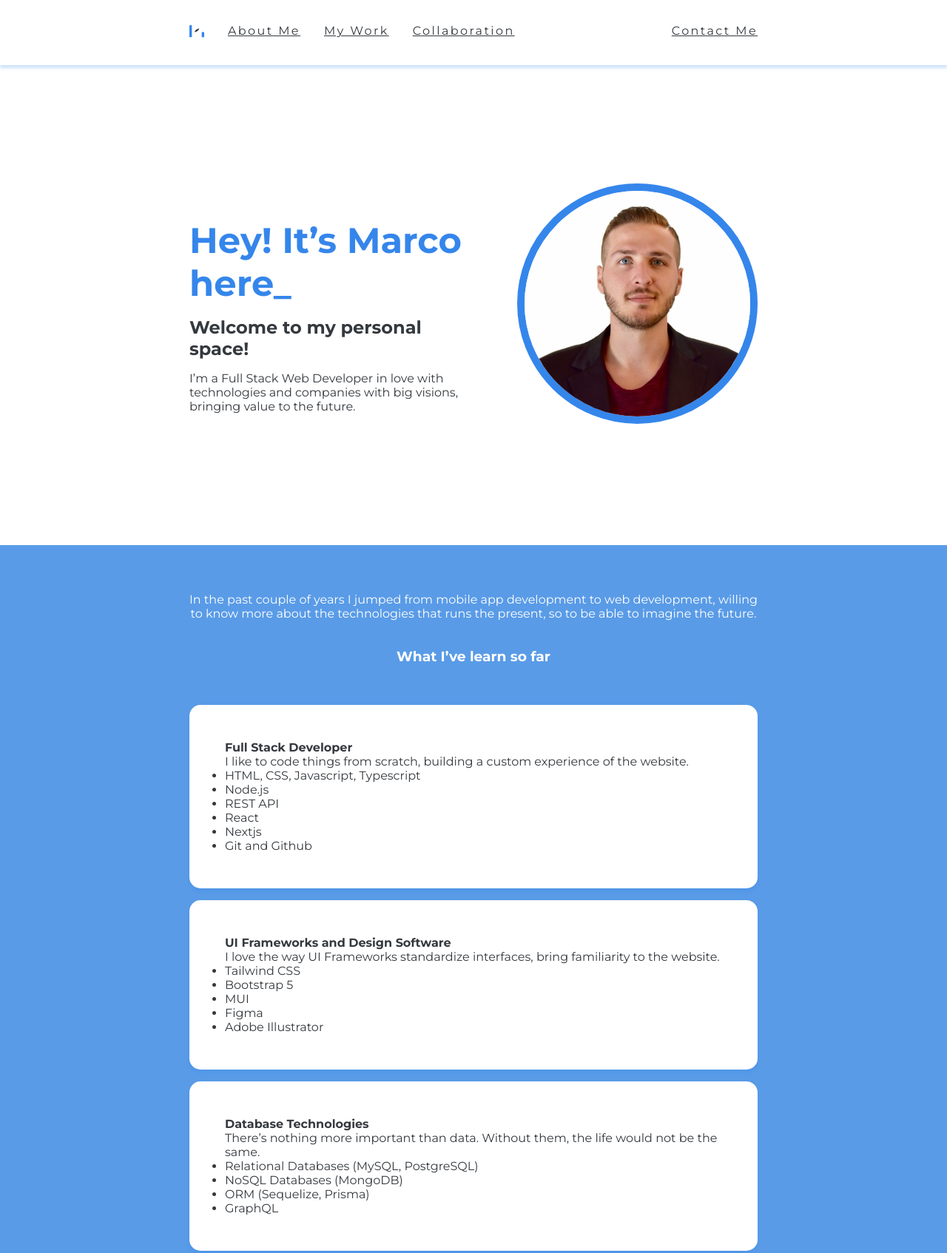
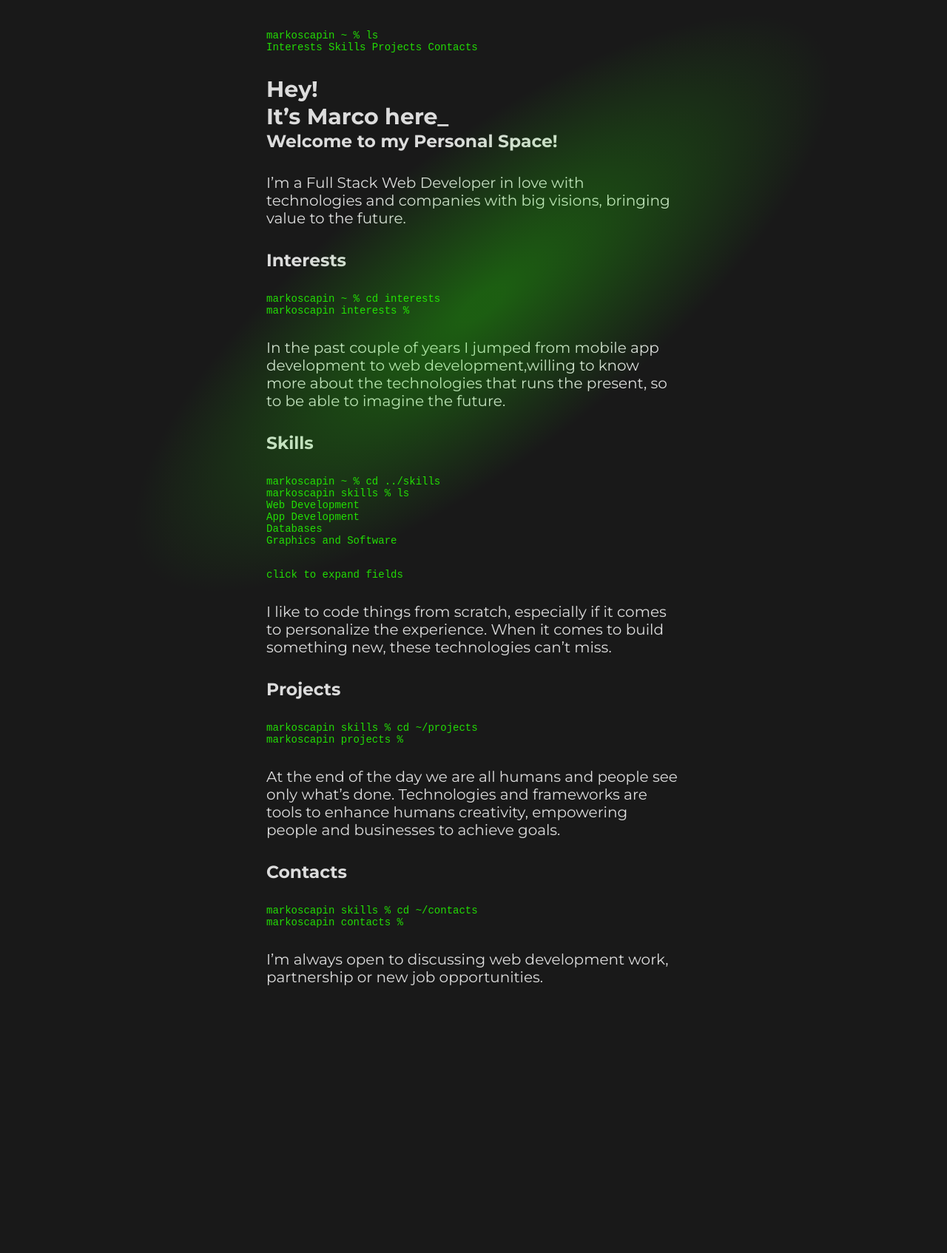
Before and after one commit to markoscapin/personal_website, a plain HTML site: page index.html in a window 1280 px wide. Shown: the top 1694 px of the page at 74% size. After the commit the page ends 1373 px from the top, so only its background shows below. Drawn offline with Linux system fonts and the light colour scheme; a web font is replaced by a local one.

Commit message:
customize html and css for new UI

```diff
--- a/index.html
+++ b/index.html
@@ -16,127 +16,62 @@
 
 </head>
 <body>
-    <nav>
+    <div class="ellipse"></div>
+    <p class="terminal">markoscapin ~ % ls<br/>
+        <a href="#interests">Interests</a>
+        <a href="#skills">Skills</a>
+        <a href="#projects">Projects</a>
+        <a href="#contacts">Contacts</a>
 
-        <div class="page-wrapper flex-row justify-between py-2">
-            <button type="button" id="navbar-button">
-                <img alt="logo" src="./public/logo/light.svg" width="45" height="45">
-            </button>
-            <ul style="width: 100%;">
-                <li id="nav-logo">
-                    <a href="/">
-                        <img alt="logo" src="./public/logo/light.svg" width="20" height="20">
-                    </a>
-                </li>
-                <li><a href="#skills">About Me</a></li>
-                <li><a href="#work">My Work</a></li>
-                <li><a href="#action">Collaboration</a></li>
-                <li class="contact" ><a  href="mailto:markoscapin@gmail.com">Contact Me</a></li>
-            </ul>
+    </p>
+    <article id="intro">
+        <div>
+            <h1>Hey! <br/>It’s Marco here_</h1>
+            <h3>Welcome to my Personal Space!</h3>
+        </div>
+        <p>I’m a Full Stack Web Developer in love with technologies and companies with big visions, bringing value to the future.
+        </p>
+    </article>
+    <article id="interests">
+        <h3>Interests</h3>
+        <p class="terminal">
+            markoscapin ~ % cd interests<br/>
+            markoscapin interests %
+        </p>
+        <p>In the past couple of years I jumped from mobile app development to web development,willing to know more about the technologies that runs the present, so to be able to imagine the future. </p>
+    </article>
+    <article id="skills">
+        <h3>Skills</h3>
+        <p class="terminal">
+            markoscapin ~ % cd ../skills<br/>
+            markoscapin skills % ls <br/>
+            Web Development <br/>
+            App Development <br/>
+            Databases <br/>
+            Graphics and Software <br/>
+        </p>
+        <p class="terminal">
+            click to expand fields
+        </p>
+        <p>I like to code things from scratch, especially if it comes to personalize the experience. When it comes to build something new, these technologies can’t miss.</p>
+    </article>
+    <article id="projects">
+        <h3>Projects</h3>
+        <p class="terminal">
+            markoscapin skills % cd ~/projects<br/>
+            markoscapin projects %  <br/>
+        </p>
+        <p>At the end of the day we are all humans and people see only what’s done. Technologies and frameworks are tools to enhance humans creativity, empowering people and businesses to achieve goals.</p>
+    </article>
+    <article id="contacts">
+        <h3>Contacts</h3>
+        <p class="terminal">
+            markoscapin skills % cd ~/contacts<br/>
+            markoscapin contacts %  <br/>
+        </p>
+        <p>I’m always open to discussing web development work, partnership or new job opportunities.</p>
+    </article>
 
-        </div>
-    </nav>
-    <!-- HERO -->
-    <section id="hero">
-        <div class="page-wrapper flex-row justify-between gap">
-            <div class="flex-col space-y typewriter" style="padding-top: 3rem">
-                <h1 class="type-animate-end highlight-word">Hey! It’s Marco here_</h1>
-                <h2>Welcome to my personal space!</h4>
-                <p>I’m a Full Stack Web Developer in love with technologies and companies with big visions, bringing value to the future.</p>
-            </div>
-            <div id="profile-picture-wrapper">
-                <!-- image -->
-                <img id="profile-picture" width="325" height="325" src="./public/me.JPG" alt="my profile picture"></img>
-            </div>
-        </div>
-    </section>
-
-    <section id="skills">
-        <div class="page-wrapper flex-col space-y py-4">
-            <div class="flex-col items-center">
-                <p style="text-align: center; color: white;" >
-                    In the past couple of years I jumped from mobile app development to web development, willing to know more about the technologies that runs the present, so to be able to imagine the future.
-                </p>
-                <h3 style="color: white; margin: 2em 0">What I’ve learn so far</h3>
-            </div>
-            <div class="card">
-                <h4>Full Stack Developer</h5>
-                <p>I like to code things from scratch, building a custom experience of the website.</p>
-                <ul>
-                    <li>
-                        HTML, CSS, Javascript, Typescript
-                    </li>
-                    <li>Node.js</li>
-                    <li>REST API</li>
-                    <li>React</li>
-                    <li>Nextjs</li>
-                    <li>Git and Github</li>
-                </ul>
-            </div>
-
-            <div class="card">
-                <h4>UI Frameworks and Design Software</h5>
-                <p>I love the way UI Frameworks standardize interfaces, bring familiarity to the website.</p>
-                <ul>
-                    <li>Tailwind CSS</li>
-                    <li>Bootstrap 5</li>
-                    <li>MUI</li>
-                    <li>Figma</li>
-                    <li>Adobe Illustrator</li>
-                </ul>
-            </div>
-
-            <div class="card">
-                <h4>Database Technologies</h5>
-                <p>There’s nothing more important than data. Without them, the life would not be the same.</p>
-                <ul>
-                    <li>Relational Databases (MySQL, PostgreSQL)</li>
-                    <li>NoSQL Databases (MongoDB)</li>
-                    <li>ORM (Sequelize, Prisma)</li>
-                    <li>GraphQL</li>
-                </ul>
-            </div>
-        </div>
-    </section>
-
-    <section id="work">
-        <div class="page-wrapper flex-col space-y" style="padding: 4em 0;">
-            <div class="flex-col items-center">
-                <p style="text-align: center;" >
-                    At the end of the day we are all humans and people see only what’s done. Technologies and frameworks are tools to enhance humans creativity, empowering people and businesses to achieve <span class="highlight-word">goals</span>.
-                </p>
-                <h3 style="margin: 2em 0">Here’s my work</h3>
-            </div>
-            <div class="works-grid">
-                <div class="project-card"></div>
-                <div class="project-card"></div>
-                <div class="project-card"></div>
-                <div class="project-card"></div>
-                <div class="project-card"></div>
-                <div class="project-card"></div>
-            </div>
-
-    </section>
-
-    <section id="action" style="padding: 4em 0;">
-        <div class="page-wrapper flex-col space-y items-center">
-            <h3>Interested in collaborating with me?</h3>
-            <p>I’m always open to discussing web development work, partnership or new job opportunities.</p>
-            <a href="mailto:markoscapin@gmail.com">
-                <button type="button" class="action-button">
-                Let's talk_
-                </button>
-            </a>
-        </div>
-    </section>
     <script src="./src/main.js" type="module"></script>
 </body>
-<footer class="flex-col items-center">
-    <div class="logo-wrapper">
-        <img src="./public/logo/light.svg" width="60" height="60">
-    </div>
-    <div style="padding: 4em 0;">
-        <p style="color: white">All right reserved. Mabe by Marco Scapin</p>
-    </div>
-</footer>
 </html>
--- a/src/main.js
+++ b/src/main.js
@@ -1,23 +1,23 @@
-// IMPORT STATEMENTS
-import * as type from './type.js'
+// // IMPORT STATEMENTS
+// import * as type from './type.js'
 
-// QUERY SELECTORS
-const typewriter = document.querySelector(".typewriter")
-const nav = document.querySelector('nav')
-const navButton = document.querySelector('#navbar-button')
-let open = false
+// // QUERY SELECTORS
+// const typewriter = document.querySelector(".typewriter")
+// const nav = document.querySelector('nav')
+// const navButton = document.querySelector('#navbar-button')
+// let open = false
 
 
-//LISTENERS
-navButton.addEventListener('click', (e)=> {
-    if (open) {
-        nav.querySelector('ul').style.display = 'none'
-        open = !open
-    } else {
-        nav.querySelector('ul').style.display = 'block'
-        open = !open
-    }
-})
+// //LISTENERS
+// navButton.addEventListener('click', (e)=> {
+//     if (open) {
+//         nav.querySelector('ul').style.display = 'none'
+//         open = !open
+//     } else {
+//         nav.querySelector('ul').style.display = 'block'
+//         open = !open
+//     }
+// })
 
-//ANIMATIONS
-type(typewriter,25)
+// //ANIMATIONS
+// type(typewriter,25)
--- a/src/styles.css
+++ b/src/styles.css
@@ -1,14 +1,14 @@
+@import url('https://fonts.googleapis.com/css2?family=Montserrat:ital,wght@0,100;0,200;0,300;0,400;0,500;0,600;0,700;0,800;0,900;1,100;1,200;1,300;1,400;1,500;1,600;1,700;1,800;1,900&family=Nanum+Gothic+Coding&display=swap');
+
 /* VARIABLES */
 
+
+
 :root {
-    --blue-500: #3586EB;
-    --blue-400: #599BE7;
-    --blue-300: #80BCF8;
-    --dark-500: #2B2F34;
-    --dark-400: #34393E;
-    --dark-300: #5C636A;
-    --dark-200: #C8D1D5;
-    --white: #fff
+    --white: rgba(255,255,255,0.85);
+    --terminal-color: rgba(36,255,0,.85);
+    --dark: rgba(0, 0, 0, 0.90)
+
 }
 
 /* TAGS */
@@ -17,9 +17,26 @@
     box-sizing: border-box;
     padding: 0;
     margin: 0;
-    font-family: 'Montserrat', sans-serif;
-    color: var(--dark-400);
 }
+
+body {
+    max-width: 640px;
+    display: flex;
+    flex-direction: column;
+    margin: 1rem auto;
+    border-radius: 15px;
+    position: relative;
+    gap: 1.5rem;
+    padding: 1rem 2rem;
+}
+
+body:hover {
+    z-index: 10;
+    animation: darken ease-in-out 1s;
+    background-color: var(--dark);
+}
+
+
 
 button {
     border: 0;
@@ -28,250 +45,89 @@ button {
 
 html {
     scroll-behavior: smooth;
-}
-nav {
-    background-color: rgba(255, 255, 255, 0.45);
-    backdrop-filter: blur(12px);
-    box-shadow: 0px 4px 4px rgba(53, 134, 235, 0.25);
-    letter-spacing: 0.15rem;
-    position: sticky;
-    top: 0;
+    font-family: 'Montserrat', sans-serif;
+    color: var(--white);
+    font-size: 1.25em;
+    background-color: var(--dark);
+    min-width: 100vw;
+    min-height: 100vh;
 }
 
-nav ul {
-    display: inline-flex;
-    gap: 2em
+.terminal {
+    font-family: 'Nanum Gothic Coding', monospace!important;
+    color: var(--terminal-color)!important;
+    font-size: 14px!important;
 }
 
-nav li {
-    list-style: none;
+.terminal a {
+    font-family: 'Nanum Gothic Coding', monospace!important;
+    color: var(--terminal-color)!important;
+    font-size: 14px!important;
+    font-style: normal;
+    text-decoration: none;
+}
+
+.terminal a:focus-visible {
+    border: none;
+    outline: 0;
+    outline-offset: 0cm;
+    outline-style: none;
+    animation: terminal_focus infinite 0.5s
 
 }
 
-ul li a:hover {
-    color: var(--blue-500);
-}
-
-h1 {
-    font-size: 3em;
-}
-
-footer {
-    background-color: var(--dark-300);
-
+article {
+    display: flex;
+    flex-direction: column;
+    gap: 1.5rem;
 }
 
 
-/* IDS */
-#hero {
-    margin: 10em 0
+.ellipse {
+    position: absolute;
+    width: 409.12px;
+    height: 1156.65px;
+    left: 20%;
+    top: -188px;
+    overflow: hidden;
+    background: radial-gradient(50% 50% at 50% 50%, rgba(36, 255, 0, 0.3) 5.73%, rgba(36, 255, 0, 0) 100%);
+    mix-blend-mode: normal;
+    transform: rotate(51.96deg);
+
+    /* Inside auto layout */
+
+    flex: none;
+    order: 26;
+    flex-grow: 0;
+    z-index: 26;
 }
 
-#profile-picture {
-    border-radius: 100%;
-    border: 10px solid var(--blue-500)
-}
-
-#skills {
-    background-color: var(--blue-400);
-}
-
-#navbar-button {
-    display: none;
-}
-
-
-/* CLASSES */
-.contact:hover {
-    color: var(--blue-500);
-}
-
-.contact {
-    margin-left: auto;
-}
-
-.logo-wrapper {
-    margin: 2rem 0 1rem;
-    padding: 1rem;
-    border-radius: 100%;
-    background-color: var(--white);
-}
-
-.gap {
-    gap: 4rem;
-}
-
-.py-2 {
-    padding: 2em 0;
-}
-
-.py-4 {
-    padding: 4em 0;
-}
-
-.page-wrapper {
-    max-width: 60%;
-    margin: 0 auto;
-}
-
-.flex-row {
-    display: flex;
-    flex-direction: row;
-}
-
-.flex-col {
-    display: flex;
-    flex-direction: column;
-}
-
-.space-y {
-    gap: 1em;
-}
-
-.justify-between {
-    justify-content: space-between;
-}
-
-.items-center {
-    align-items: center;
-}
-
-.highlight-word {
-    color: var(--blue-500);
-}
-
-.underscore {
-    animation: blink 1s infinite;
-}
-
-.card {
-    background-color: white;
-    color: var(--dark-400);
-    border-radius: 15px;
-    box-shadow: 0px 4px 4px rgba(53, 134, 235, 0.25);
-    padding: 3em;
-}
-
-.works-grid {
-    display: grid;
-    grid-template-columns: auto auto auto;
-    column-gap: 10px;
-    row-gap: 15px;
-}
-
-.project-card {
-    border-radius: 15px;
-    border: 10px solid var(--blue-400);
-    /* width: 350px; */
-    height: 250px;
-}
-
-.project-card:hover {
-    border: 10px solid var(--blue-500);
-}
-
-.type-animate-end {
-    animation: blink 0.5 step-end infinite ;
-}
-
-.action-button {
-    padding: 1em 4em;
-    background-color: var(--blue-400);
-    color: white;
-    border-radius: 15px;
-    border: none;
-    box-shadow: 0px 4px 4px rgba(53, 134, 235, 0.25);
-    cursor: pointer;
-    font-weight: 700;
-    font-size: large;
-
-
-}
-
-.action-button:hover {
-    animation: wow-background 2s infinite;
-}
-
-@keyframes wow-background {
+@keyframes terminal_focus {
     0% {
-
-        background-color: var(--blue-500);
+        transition-delay: 1s;
+        transition-property: color;
+        background-color: var(--terminal-color);
+        color: var(--white);
     }
     50% {
-        background-color: var(--dark-300)
-
+        transition-delay: 1s;
+        transition-property: color;
+        background-color: transparent;
+        color: var(--terminal-color);
     }
     100% {
-        background-color: var(--blue-500);
+        transition-delay: 1s;
+        transition-property: color;
+        background-color: var(--terminal-color);
+        color: var(--white);
     }
 }
 
-@keyframes blink {
-    0% {
-        visibility: visible;
+@keyframes darken {
+    0%{
+        background-color: transparent;
     }
-    100% {visibility: hidden;}
-}
-
-@media screen and (max-width: 900px) {
-
-    #hero .page-wrapper.flex-row {
-        flex-direction: column-reverse;
-        justify-content: center!important;
-    }
-    .page-wrapper {
-        max-width: 95%;
-    }
-
-    .page-wrapper.flex-row {
-        flex-direction: column;
-        justify-content: center!important;
-    }
-
-    #profile-picture-wrapper {
-        margin: auto;
-    }
-    #hero {
-        margin: 2rem 0;
-    }
-    #profile-picture {
-        width: 150px;
-        height: 150px;
-    }
-    .gap {
-        gap: 1rem;
-    }
-    .works-grid {
-        grid-template-columns: auto auto;
-        column-gap: 10px;
-        row-gap: 15px;
+    100% {
+        background-color: var(--dark);
     }
 }
-
-
-
-
-@media screen and (max-width: 700px) {
-    nav ul{
-        flex-direction: column;
-        justify-content: start!important;
-        display: none;
-    }
-    nav ul li {
-        padding: 0.2rem 0;
-    }
-    nav div {
-        padding: 1em!important;
-    }
-
-    #nav-logo {
-        display: none;
-    }
-
-    #navbar-button {
-        display: block;
-    }
-    .contact {
-        margin: 0;
-    }
-}
```
